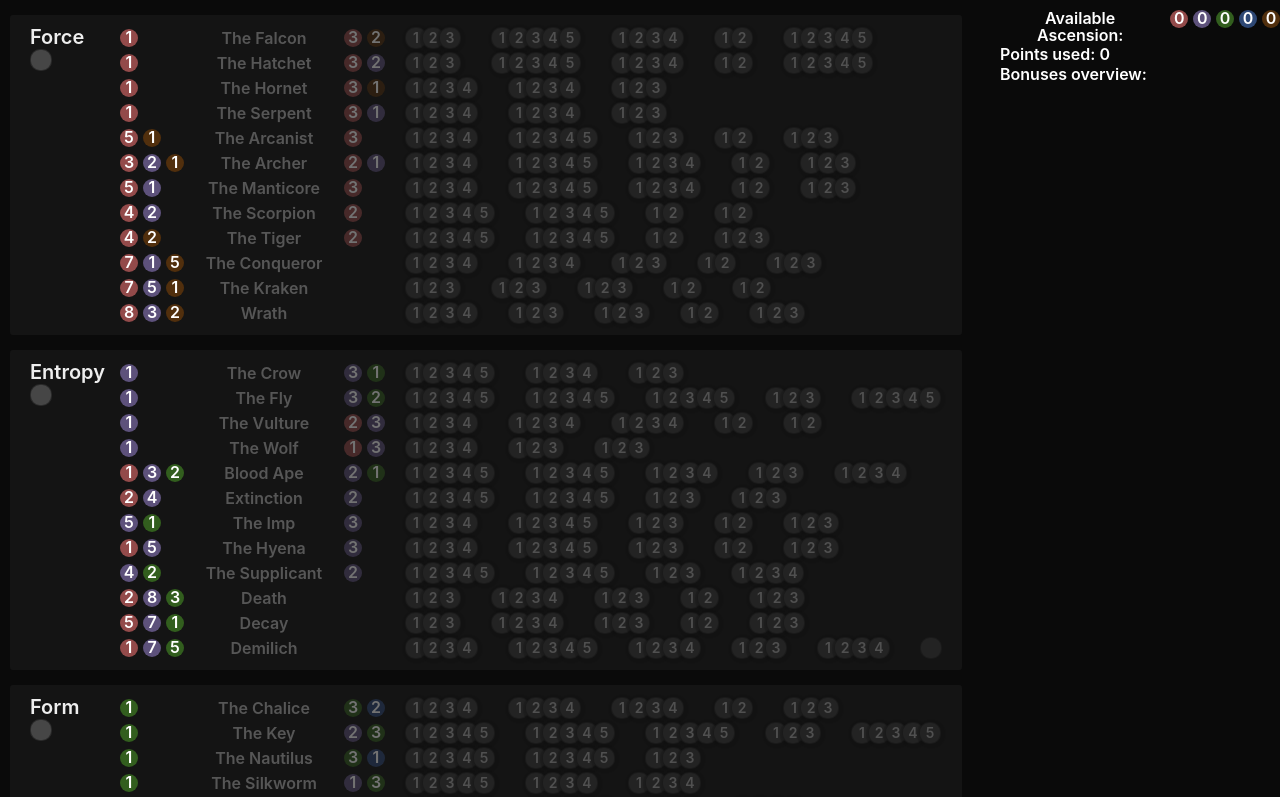
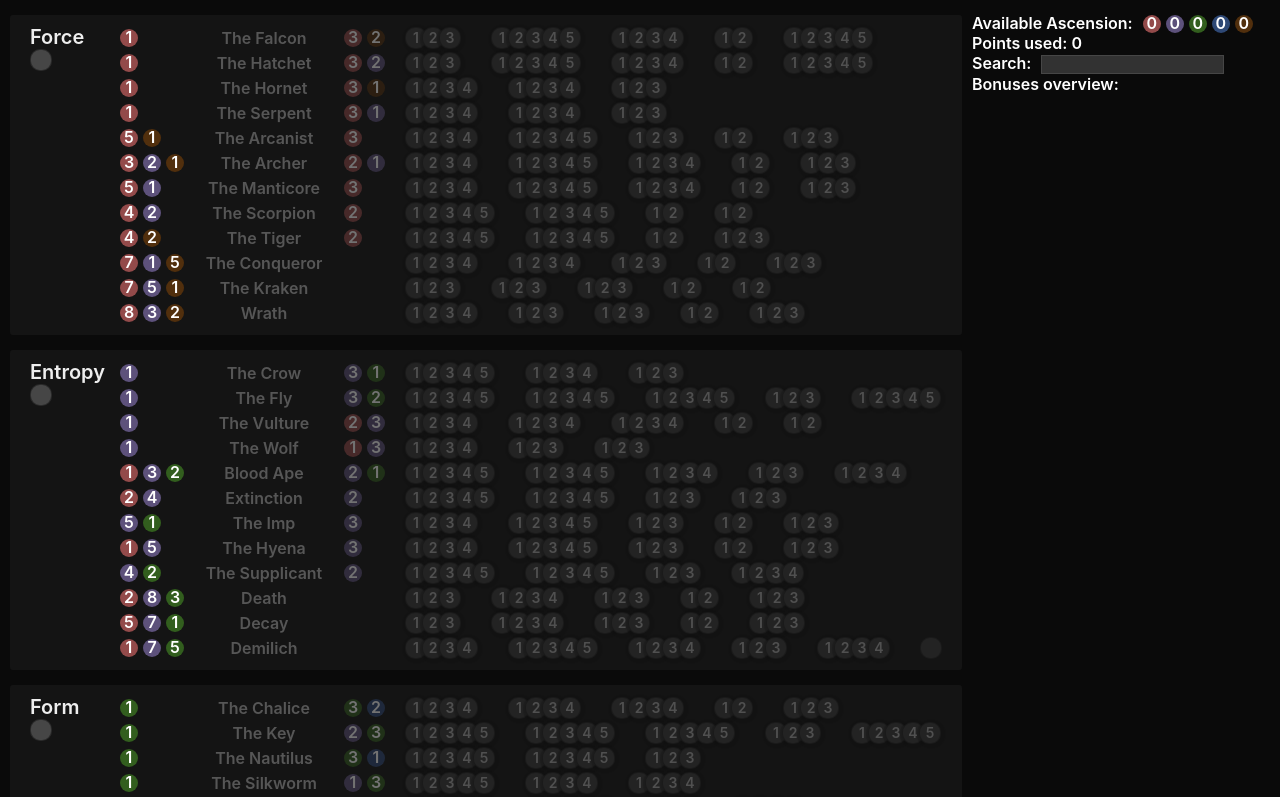
Before and after one commit to draivin/ascension-calculator, a React (Create React App) app: page / in a window 1280 px wide. Shown: the top 797 px of the page. Built offline with nearby package versions, Linux system fonts and the light colour scheme.

Commit message:
Implement search box

```diff
--- a/src/App.css
+++ b/src/App.css
@@ -11,6 +11,8 @@ body {
 
 .calculator {
   display: flex;
+  justify-content: center;
+  margin-bottom: 15px;
 }
 
 .points {
@@ -140,6 +142,14 @@ body {
   opacity: 0.3;
 }
 
+.node.filtered {
+  opacity: 0.1;
+}
+
+.node.filtered:not(.selectable):not(.selected) {
+  opacity: 0.05;
+}
+
 .node.subnodes {
   display: flex;
 }
@@ -164,11 +174,20 @@ body {
   color: rgba(255, 255, 255, 0.4);
 }
 
+.overview-container {
+  margin-left: 10px;
+  max-width: 500px;
+  flex-grow: 1;
+}
+
 .overview {
-  position: fixed;
-  left: 1000px;
-  top: 10px;
+  position: sticky;
+  top: 0px;
+  padding-top: 15px;
   font-size: 14px;
+  box-sizing: border-box;
+  max-height: 100vh;
+  overflow: auto;
 }
 
 .category {
@@ -226,8 +245,20 @@ body {
   margin-right: 10px;
 }
 
+.search-header {
+  display: inline-block;
+  margin-right: 10px;
+}
+
+.searchbox {
+  background-color: rgb(50, 50, 50);
+  border: 1px solid rgb(70, 70, 70);
+  color: white;
+}
+
 .points-used,
-.description-title {
+.description-title,
+.search-header {
   color: white;
   font-weight: 600;
   font-size: 16px;
--- a/src/components/Node.js
+++ b/src/components/Node.js
@@ -14,6 +14,12 @@ export function Node({ cluster, index }) {
   const selectedSubnode = isSelected && getSelectedSubnode(nodeInfo, state);
 
   const node = CLUSTERS[cluster].nodes[index];
+
+  let text = node.description;
+  if (node.subnodes) text += node.subnodes.join(' ');
+  text = text.toLowerCase();
+
+  const matchesFilter = !state.filter || text.includes(state.filter);
 
   function handler(subnode) {
     if (!isSelected) {
@@ -34,6 +40,12 @@ export function Node({ cluster, index }) {
     }
   }
 
+  const className = classNames('node', {
+    selected: isSelected,
+    selectable: isSelectable,
+    filtered: !matchesFilter,
+  });
+
   if (node.subnodes && node.subnodes.length) {
     const subnodeElements = [];
     for (let i = 0; i < node.subnodes.length; i++) {
@@ -48,20 +60,13 @@ export function Node({ cluster, index }) {
     }
 
     return (
-      <div
-        data-tip={tooltipHtml(nodeInfo)}
-        className={classNames('node subnodes', { selected: isSelected, selectable: isSelectable })}
-      >
+      <div data-tip={tooltipHtml(nodeInfo)} className={classNames(className, 'subnodes')}>
         {subnodeElements}
       </div>
     );
   } else {
     return (
-      <div
-        data-tip={tooltipHtml(nodeInfo)}
-        className={classNames('node', { selected: isSelected, selectable: isSelectable })}
-        onClick={() => handler(-1)}
-      ></div>
+      <div data-tip={tooltipHtml(nodeInfo)} className={className} onClick={() => handler(-1)}></div>
     );
   }
 }
--- a/src/components/Overview.js
+++ b/src/components/Overview.js
@@ -1,6 +1,7 @@
 import React, { useContext } from 'react';
 import { CalculatorContext } from '../state/CalculatorContext';
 import { EMBODIMENT_NAMES, CLUSTERS } from '../dataset';
+import { SearchBox } from './SearchBox';
 
 const VALUE_MODIFIER_REGEX = /^\+([\d.]+)(.*)/;
 
@@ -147,16 +148,20 @@ export function Overview() {
   }
 
   return (
+    <div className="overview-container">
       <div className="overview">
         <div className="total-points points">
           <div className="points-name">Available Ascension:</div> {points}
         </div>
         <div className="points-used">Points used: {Object.keys(state.nodes).length}</div>
+        <div className="search-header">Search:</div>
+        <SearchBox />
 
         <div className="description">
           <div className="description-title">Bonuses overview:</div>
           {categoryElements}
         </div>
       </div>
+    </div>
   );
 }
--- /dev/null
+++ b/src/components/SearchBox.js
@@ -0,0 +1,11 @@
+import React, { useContext } from 'react';
+import { CalculatorContext } from '../state/CalculatorContext';
+
+export function SearchBox() {
+  const { dispatch } = useContext(CalculatorContext);
+  function handler(value) {
+    dispatch({ type: 'filter', filter: value });
+  }
+
+  return <input className="searchbox" onChange={(e) => handler(e.target.value)}></input>;
+}
--- a/src/state/CalculatorContext.js
+++ b/src/state/CalculatorContext.js
@@ -1,78 +1,7 @@
 import React, { useReducer } from 'react';
-import { CLUSTERS } from '../dataset';
-import {
-  isNodeSelectable,
-  isClusterComplete,
-  isNodeDeselectable,
-  isValidState,
-  getNodeId,
-} from './util';
+import { reducer } from './reducers';
 
 export const CalculatorContext = React.createContext(null);
-
-const BONUS_REGEX = /\+1 (Force|Entropy|Form|Inertia|Life)./;
-
-function getBonusPoint({ cluster, index, subnode }) {
-  const node = CLUSTERS[cluster].nodes[index];
-
-  let bonusPoint = null;
-  let match = node.description.match(BONUS_REGEX);
-  if (subnode != -1 && !match) match = node.subnodes[subnode].match(BONUS_REGEX);
-  if (match) bonusPoint = match[1].toLowerCase();
-
-  return bonusPoint;
-}
-
-function reducer(state, { type, node }) {
-  const nodeId = getNodeId(node);
-  const cluster = CLUSTERS[node.cluster];
-
-  const newNodes = { ...state.nodes };
-  const newPoints = { ...state.points };
-
-  const bonusPoint = getBonusPoint(node);
-
-  switch (type) {
-    case 'select':
-      if (!isNodeSelectable(node, state)) break;
-      newNodes[nodeId] = node.subnode;
-
-      if (isClusterComplete(cluster, { ...state, nodes: newNodes })) {
-        for (let embodiment in cluster.rewards) {
-          newPoints[embodiment] += cluster.rewards[embodiment];
-        }
-      }
-
-      if (bonusPoint) newPoints[bonusPoint] += 1;
-
-      break;
-
-    case 'deselect':
-      if (!isNodeDeselectable(node, state)) break;
-
-      if (cluster && isClusterComplete(cluster, { ...state, nodes: newNodes })) {
-        for (let embodiment in cluster.rewards) {
-          newPoints[embodiment] -= cluster.rewards[embodiment];
-        }
-      }
-
-      if (bonusPoint) newPoints[bonusPoint] -= 1;
-
-      delete newNodes[nodeId];
-      break;
-
-    case 'reselect':
-      const prevBonusPoint = getBonusPoint({ ...node, subnode: state.nodes[nodeId] });
-      if (bonusPoint) newPoints[bonusPoint] += 1;
-      if (prevBonusPoint) newPoints[prevBonusPoint] -= 1;
-
-      newNodes[nodeId] = node.subnode;
-      break;
-  }
-
-  if (!isValidState({ nodes: newNodes, points: newPoints })) return state;
-  return { nodes: newNodes, points: newPoints };
-}
 
 export function CalculatorProvider({ children }) {
   const [state, dispatch] = useReducer(reducer, {
@@ -84,6 +13,7 @@ export function CalculatorProvider({ children }) {
       inertia: 0,
       life: 0,
     },
+    filter: '',
   });
 
   return (
--- /dev/null
+++ b/src/state/reducers/index.js
@@ -0,0 +1,13 @@
+import { reducer as selectionReducer } from './selection';
+
+export function reducer(state, payload) {
+  switch (payload.type) {
+    case 'select':
+    case 'deselect':
+    case 'reselect':
+      return selectionReducer(state, payload);
+
+    case 'filter':
+      return { ...state, filter: payload.filter.toLowerCase() };
+  }
+}
--- /dev/null
+++ b/src/state/reducers/selection.js
@@ -0,0 +1,72 @@
+import {
+  getNodeId,
+  isNodeSelectable,
+  isClusterComplete,
+  isNodeDeselectable,
+  isValidState,
+} from '../util';
+import { CLUSTERS } from '../../dataset';
+
+const BONUS_REGEX = /\+1 (Force|Entropy|Form|Inertia|Life)./;
+
+function getBonusPoint({ cluster, index, subnode }) {
+  const node = CLUSTERS[cluster].nodes[index];
+
+  let bonusPoint = null;
+  let match = node.description.match(BONUS_REGEX);
+  if (subnode != -1 && !match) match = node.subnodes[subnode].match(BONUS_REGEX);
+  if (match) bonusPoint = match[1].toLowerCase();
+
+  return bonusPoint;
+}
+
+export function reducer(state, { type, node }) {
+  const nodeId = getNodeId(node);
+  const cluster = CLUSTERS[node.cluster];
+
+  const newNodes = { ...state.nodes };
+  const newPoints = { ...state.points };
+
+  const bonusPoint = getBonusPoint(node);
+
+  switch (type) {
+    case 'select':
+      if (!isNodeSelectable(node, state)) break;
+      newNodes[nodeId] = node.subnode;
+
+      if (isClusterComplete(cluster, { ...state, nodes: newNodes })) {
+        for (let embodiment in cluster.rewards) {
+          newPoints[embodiment] += cluster.rewards[embodiment];
+        }
+      }
+
+      if (bonusPoint) newPoints[bonusPoint] += 1;
+
+      break;
+
+    case 'deselect':
+      if (!isNodeDeselectable(node, state)) break;
+
+      if (cluster && isClusterComplete(cluster, { ...state, nodes: newNodes })) {
+        for (let embodiment in cluster.rewards) {
+          newPoints[embodiment] -= cluster.rewards[embodiment];
+        }
+      }
+
+      if (bonusPoint) newPoints[bonusPoint] -= 1;
+
+      delete newNodes[nodeId];
+      break;
+
+    case 'reselect':
+      const prevBonusPoint = getBonusPoint({ ...node, subnode: state.nodes[nodeId] });
+      if (bonusPoint) newPoints[bonusPoint] += 1;
+      if (prevBonusPoint) newPoints[prevBonusPoint] -= 1;
+
+      newNodes[nodeId] = node.subnode;
+      break;
+  }
+
+  if (!isValidState({ nodes: newNodes, points: newPoints })) return state;
+  return { ...state, nodes: newNodes, points: newPoints };
+}
```
Lines whose indentation alone changed are shown as unchanged.
